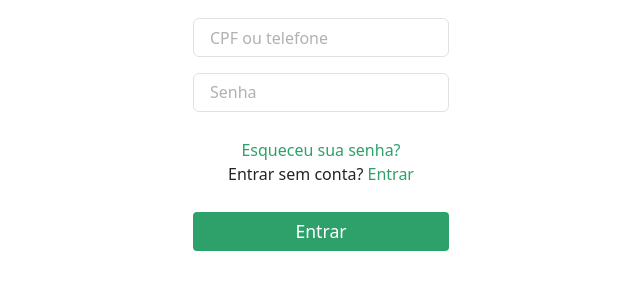
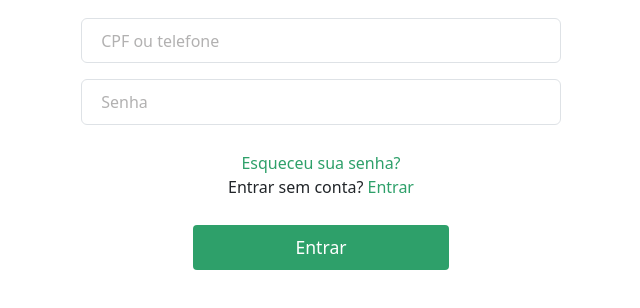
Before and after one commit to wesleysousaa/vs13-front-01-html-css-task-07, a website: page pages/login.html in a window 1280 px wide. Shown: the part 200-508 px from the top of the page, without its empty margins (319-959 px from the left). Drawn offline with nearby package versions, Linux system fonts and the light colour scheme; files that its build step writes are made by us from their sources.

Commit message:
feat: tablet and desktop login screen

```diff
--- a/styles/scss/login.scss
+++ b/styles/scss/login.scss
@@ -12,8 +12,14 @@ main {
     align-items: center;
 
     h1 {
-        font-size: 3.5rem;
+        font-size: 5rem;
         font-weight: 700;
+
+        @media screen {
+            @media (max-width: 1700px) {
+                font-size: 3.5rem;
+            }
+        }
     }
 
     h1, a {
@@ -22,15 +28,36 @@ main {
 
     h2 {
         margin-top: 10px;
-        font-size: 2.4rem;
+        font-size: 3rem;
         font-weight: 500;
+
+        @media screen {
+            @media (max-width: 1700px) {
+                font-size: 2.4rem;
+            }
+        }
     }
 
     .form-container {
         margin: 15px 0 10px 0;
+
         .custom-input {
-            width: 16rem;
-            padding: 0.4rem 1rem;
+            width: 40rem;
+            padding: 1rem 1.8rem;
+            font-size: 1.3rem;
+
+            @media screen {
+                @media (max-width: 1700px) {
+                    width: 30rem;
+                    padding: 0.6rem 1.2rem;
+                    font-size: 1rem;
+                }
+
+                @media (max-width: 620px) {
+                    width: 16rem;
+                    padding: 0.4rem 1rem;
+                }
+            }
         }
 
         .custom-input::placeholder {
@@ -44,17 +71,30 @@ main {
     }
 
     button {
-        width: 16rem;
+        width: 20rem;
         border: none;
         background-color: $primary;
         color: $white-text;
-        font-size: 1.1rem;
+        font-size: 1.2rem;
         font-weight: 500;
-        padding: 0.4rem 0;
+        padding: 0.8rem 0;
         border-radius: 4px;
         display: flex;
         align-items: center;
         justify-content: center;
         margin-top: 10px;
+
+        @media screen {
+            @media (max-width: 1700px) {
+                width: 16rem;
+                padding: 0.6rem 0;
+                font-size: 1.1rem;
+            }
+
+            @media (max-width: 620px) {
+                padding: 0.4rem 0;
+                font-size: 1.1rem;
+            }
+        }
     }
 }
```
Also changed, not shown: styles/css/login.css, 1 other file.
